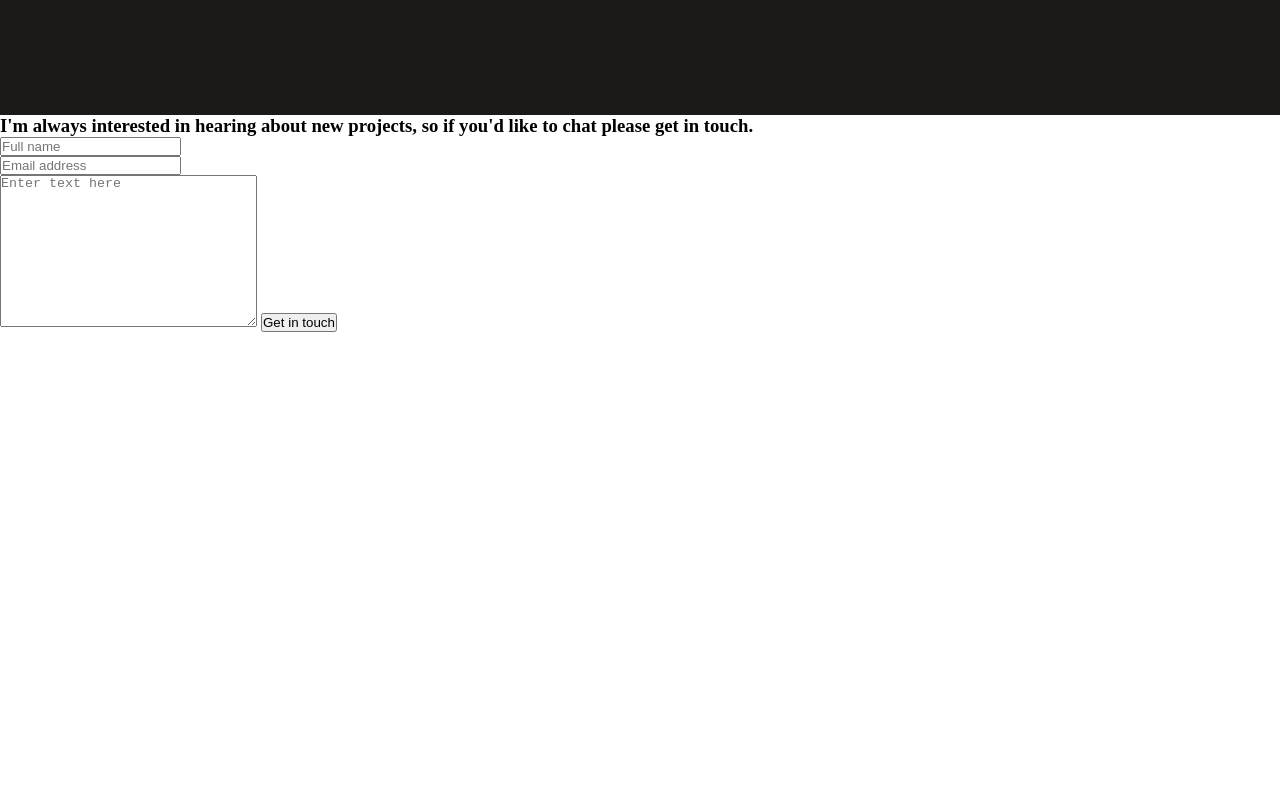
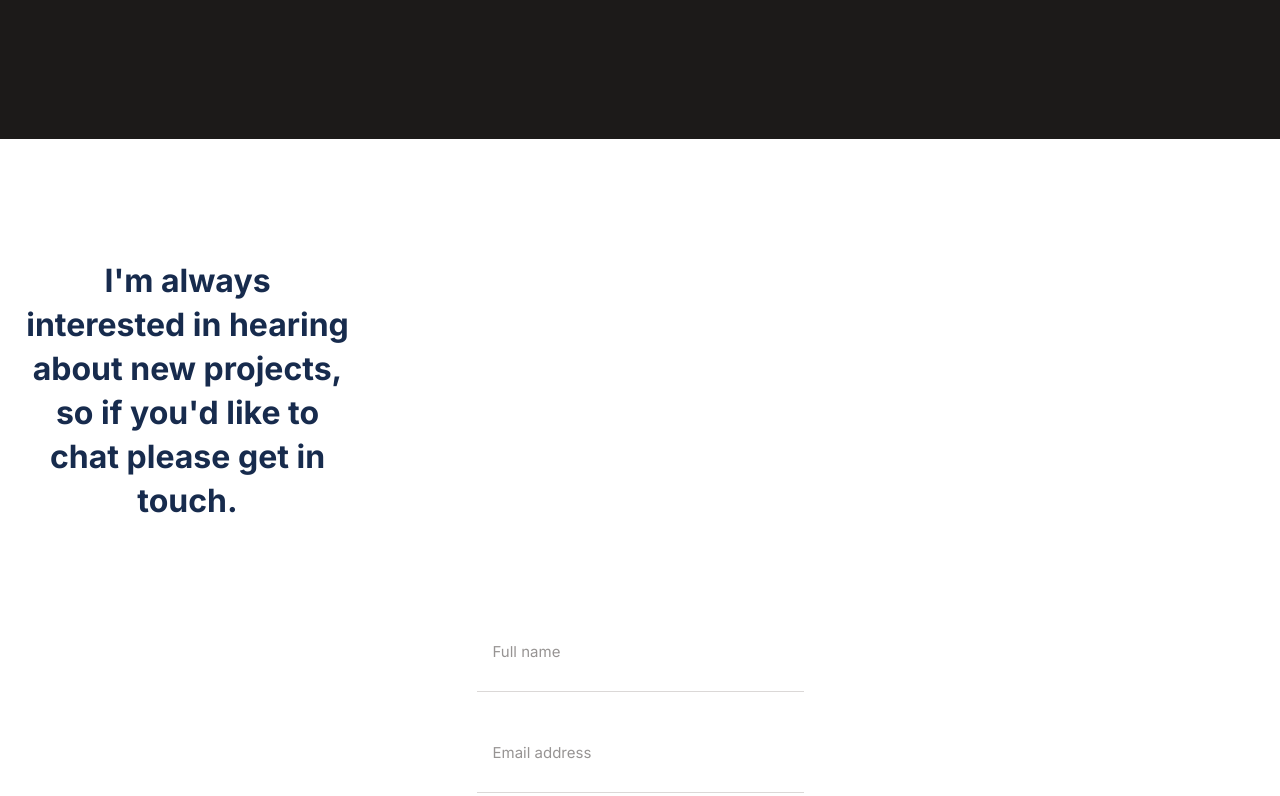
Before and after one commit to codedbystuart/microverse_personal_profile, a website: page index.html in a window 1280 px wide. Shown: the part 4165-4961 px from the top of the page. Before the commit the page ends 4497 px from the top, so only its background shows below. Drawn offline with Linux system fonts and the light colour scheme.

Commit message:
Add style to form element

```diff
--- a/css/styles.css
+++ b/css/styles.css
@@ -1,4 +1,4 @@
-@import url('https://fonts.googleapis.com/css2?family=Crete+Round&family=Inter:wght@700&family=Poppins:wght@100&family=Roboto:wght@700&display=swap');
+@import url('https://fonts.googleapis.com/css2?family=Crete+Round&family=Inter:wght@400;700&family=Poppins:wght@100&family=Roboto:wght@700&display=swap');
 
 * {
   margin: 0;
@@ -260,7 +260,7 @@ span {
   color: #ff6b00 !important;
   padding-top: 12px;
   padding-right: 12px;
-  font-size: 18px;
+  font-size: 40px;
 }
 
 .language-title {
@@ -281,3 +281,88 @@ span {
   text-align: center;
   padding: 12px;
 }
+
+/* Form Section */
+
+.form-title{
+  font-family: 'Inter', sans-serif;
+  font-style: normal;
+  font-weight: 700;
+  font-size: 32px;
+  line-height: 44px;
+  text-align: center;
+  color: #172B4D;
+  width: 327px;
+  height: 216px;
+  margin: 120px 24px;
+}
+
+.contact-form{
+  display:flex;
+  flex-direction:column;
+  align-items: center;
+  padding:20px;
+
+}
+
+.form-input{
+  border:0px;
+  /* border-bottom:1px; */
+  width: 295px;
+  height: 18px;
+  padding: 15px 16px;
+
+  margin:14px 0;
+}
+.form-input::placeholder{
+  font-family: 'Inter', sans-serif;
+  font-style: normal;
+  font-weight: 400;
+  font-size: 15px;
+  line-height: 24px;
+  color: #979493;
+}
+
+/* Horizantal line under form inputs */
+.form-divider{
+  height:1px;
+  width:327px;
+  background: #DBD8D7;
+  border:1px;
+  margin-bottom:24px;
+}
+.form-textarea{
+  width:327px;
+  height:114px;
+  padding: 15px 16px;
+  margin:0px 10px;
+  margin-bottom:24px;
+
+}
+
+.form-textarea::placeholder{
+  font-family: 'Inter', sans-serif;
+  font-style: normal;
+  font-weight: 400;
+  font-size: 15px;
+  line-height: 24px;
+  color: #3C3A39;
+}
+
+.form-button{
+  padding:12px;
+  background: #FF6B00;
+  color:#fff;
+  width: 131px;
+  height: 48px;
+  font-style: normal;
+  font-weight: 700;
+  font-size: 17px;
+  line-height: 24px;
+  text-align: center;
+  letter-spacing: 0.03em;
+  border:none;
+}
+
+
+/* Footer-section   */
```
